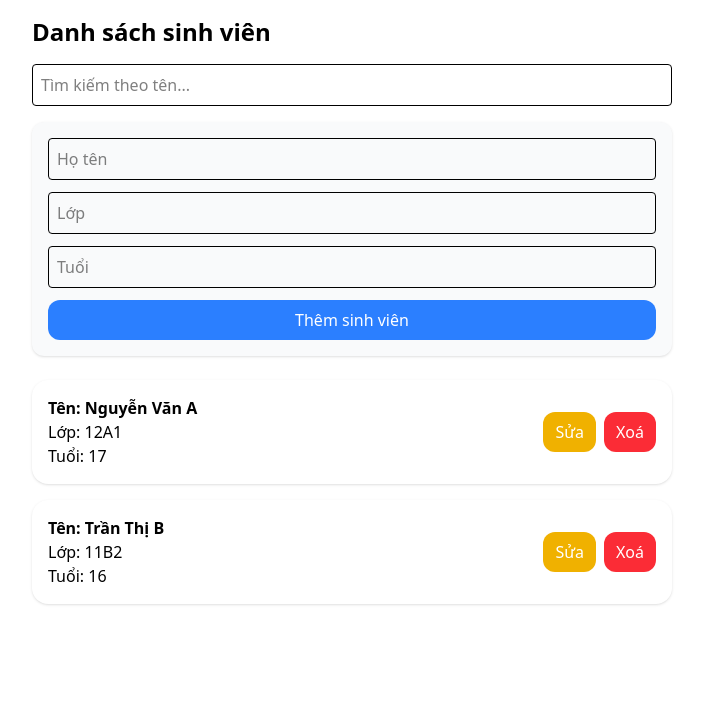
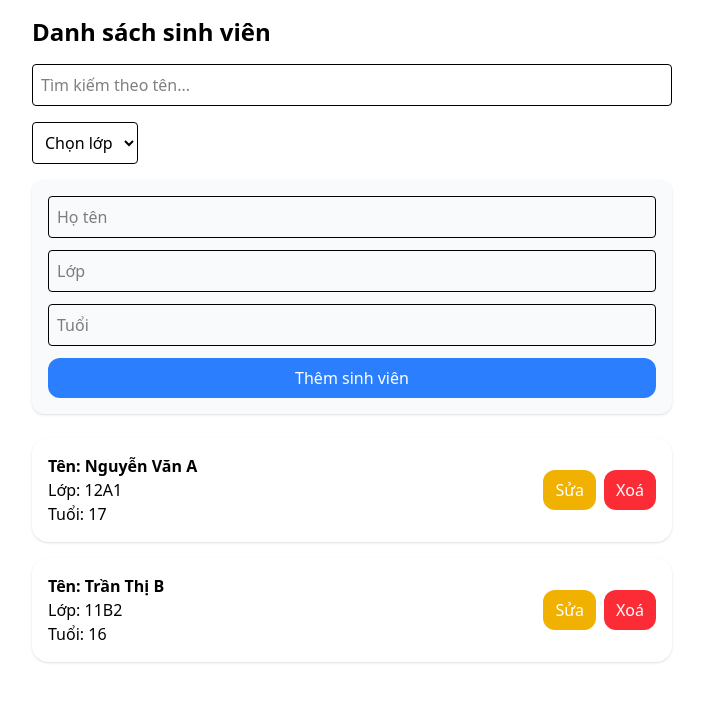
Before and after one commit to lengocdung394/KiemTra_PTGDUD, a React (Vite) app in the folder dung-22684211/: page / in a window 1280 px wide. Shown: the top 702 px of the page, without its empty margins (288-991 px from the left). Built offline with nearby package versions, Linux system fonts and the light colour scheme.

Commit message:
lọc sinh viên theo lớp

```diff
--- a/dung-22684211/component/StudentList.jsx
+++ b/dung-22684211/component/StudentList.jsx
@@ -11,8 +11,11 @@ export default function StudentList() {
     const [editForm, setEditForm] = useState({ name: '', class: '', age: '' });
     const [students, setStudents] = useState(initialStudents);
     const [form, setForm] = useState({ name: '', class: '', age: '' });
-    // OSearch
+    // O Search
     const [searchTerm, setSearchTerm] = useState('');
+
+    //Loc
+    const [selectedClass, setSelectedClass] = useState('');
 
     const handleDelete = (id) => {
         // Xoa sinh vien moi hang - da lam  commit 2.
@@ -48,9 +51,13 @@ export default function StudentList() {
 
     // Ham search
 
-    const filteredStudents = students.filter((s) =>
-        s.name.toLowerCase().includes(searchTerm.toLowerCase())
-    );
+    const filteredStudents = students.filter((s) => {
+        const matchesSearchTerm = s.name.toLowerCase().includes(searchTerm.toLowerCase());
+        const matchesClass = selectedClass ? s.class === selectedClass : true;
+        return matchesSearchTerm && matchesClass;
+    });
+
+
 
 
     return (
@@ -63,6 +70,18 @@ export default function StudentList() {
                 onChange={(e) => setSearchTerm(e.target.value)}
                 className="mb-4 w-full p-2 border rounded"
             />
+            {/* Loc de tim lop */}
+            <select
+                value={selectedClass}
+                onChange={(e) => setSelectedClass(e.target.value)}
+                className="mb-4 p-2 border rounded"
+            >
+                <option value="">Chọn lớp</option>
+                <option value="12A1">12A1</option>
+                <option value="11B2">11B2</option>
+                <option value="10C3">10C3</option>
+                {/* Thêm các lớp khác nếu cần */}
+            </select>
 
             {/* Form thêm sinh viên */}
             <div className="mb-6 bg-gray-50 p-4 rounded-xl shadow space-y-3">
```
Also changed, not shown: dung-22684211/MinhChung/7_GiaoDien_Loc.PNG (added), dung-22684211/MinhChung/7_KetQuaLoc.PNG (added).
